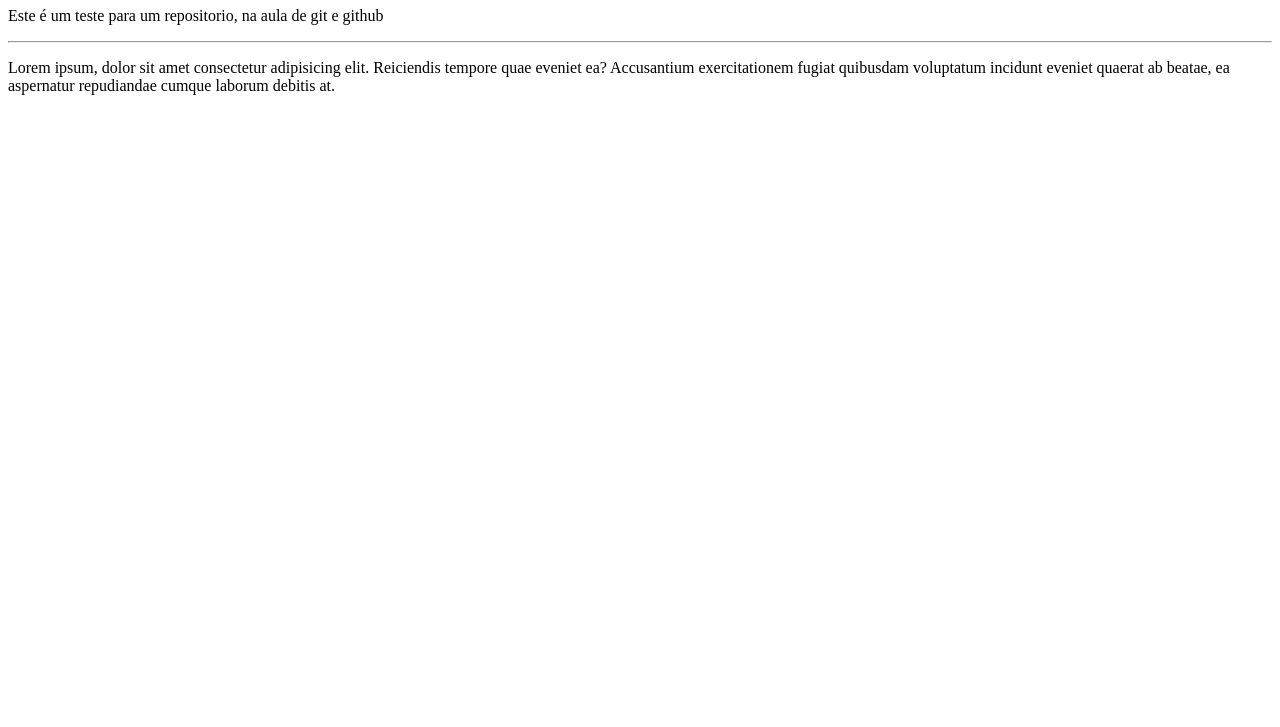
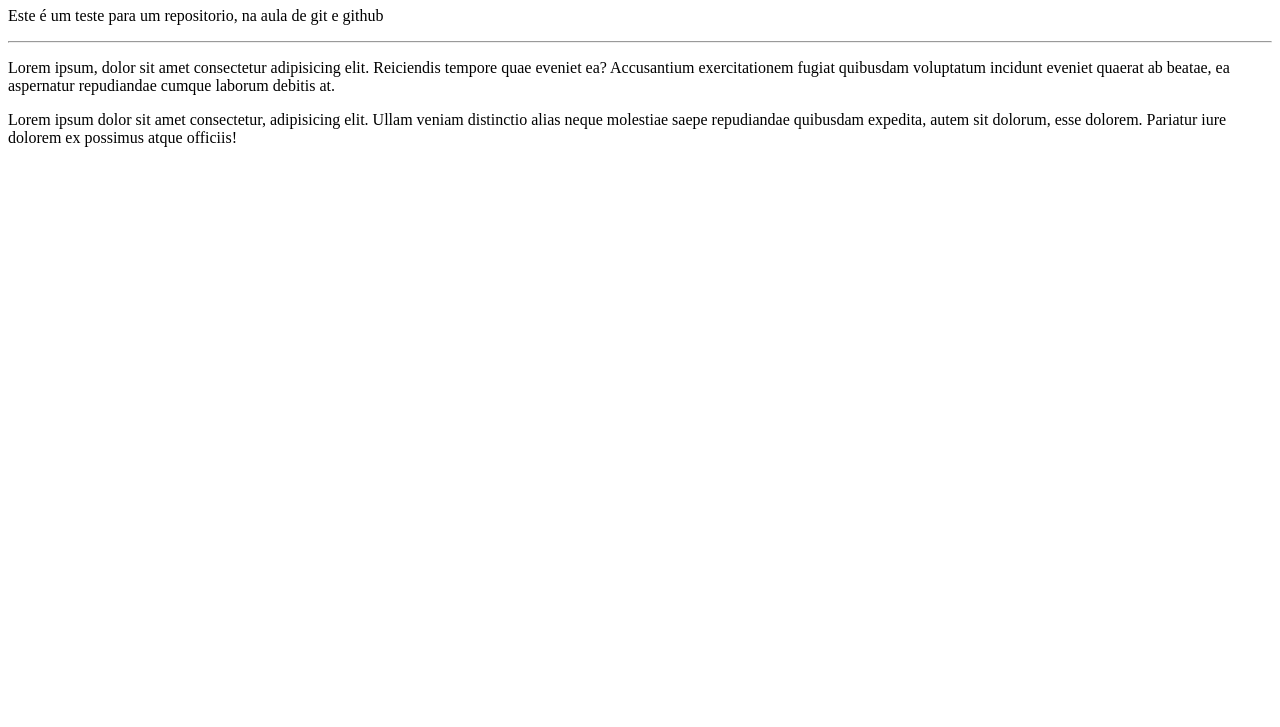
Before and after one commit to DanielAdorno/OlaMundo, a plain HTML site: page site-exemplo/index.html in a window 1280 px wide. Shown: the part 73-800 px from the top of the page. Drawn offline with Linux system fonts and the light colour scheme.

Commit message:
mudificações

```diff
--- a/site-exemplo/index.html
+++ b/site-exemplo/index.html
@@ -10,5 +10,6 @@
     <p>Este é um teste para um repositorio, na aula de git e github</p>
     <hr>
     <p>Lorem ipsum, dolor sit amet consectetur adipisicing elit. Reiciendis tempore quae eveniet ea? Accusantium exercitationem fugiat quibusdam voluptatum incidunt eveniet quaerat ab beatae, ea aspernatur repudiandae cumque laborum debitis at.</p>
+    <p>Lorem ipsum dolor sit amet consectetur, adipisicing elit. Ullam veniam distinctio alias neque molestiae saepe repudiandae quibusdam expedita, autem sit dolorum, esse dolorem. Pariatur iure dolorem ex possimus atque officiis!</p>
 </body>
 </html>
```
